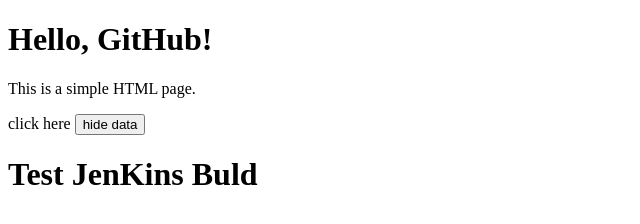
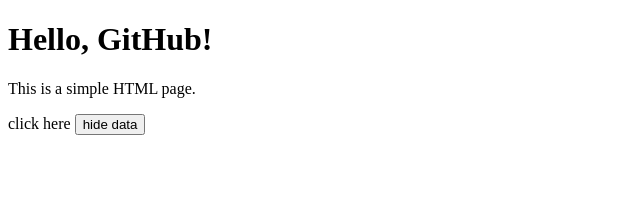
Before and after one commit to TruongChiLinh/jenkins, a plain HTML site: page index.html in a window 1280 px wide. Shown: the whole page, without its empty margins (0-640 px from the left). Drawn offline with Linux system fonts and the light colour scheme.

Commit message:
second pipeline

```diff
--- a/index.html
+++ b/index.html
@@ -10,6 +10,6 @@
     <p>This is a simple HTML page.</p>
     <a>click here</a>
     <button>hide data</button>
-    <h1>Test JenKins Buld</h1>
+
 </body>
 </html>
```
